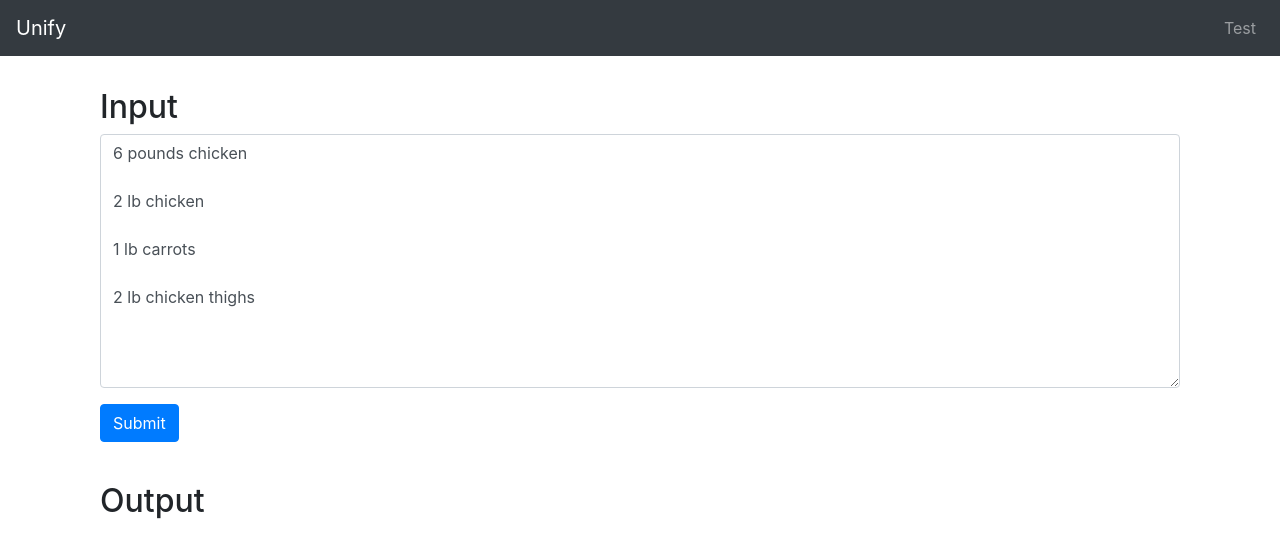
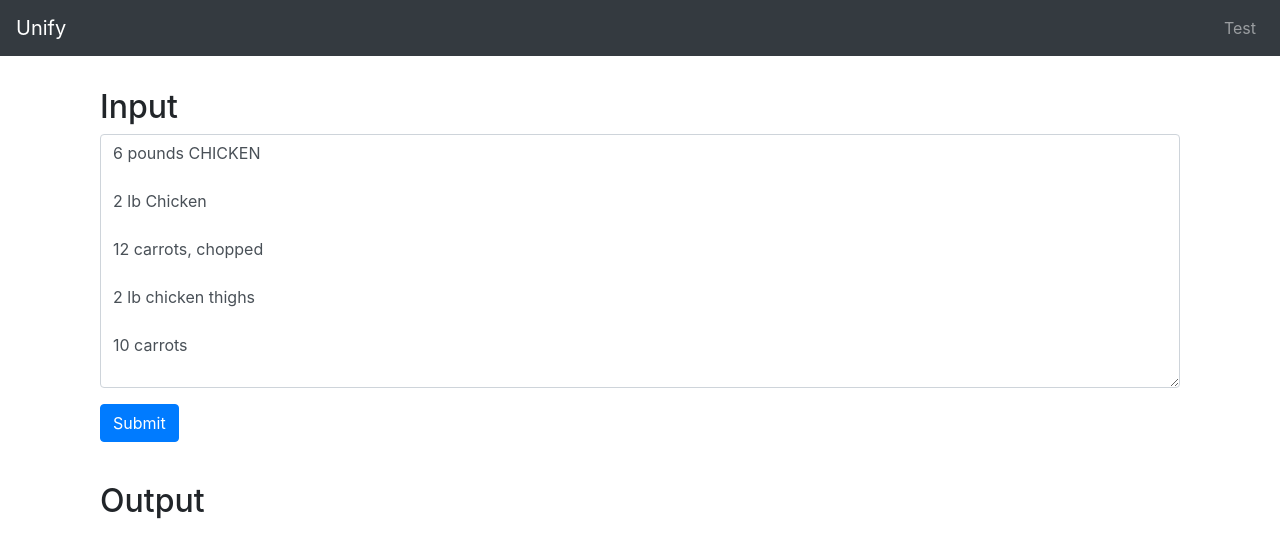
Before and after one commit to caldric/unify, a React (Create React App) app in the folder client/: page / in a window 1280 px wide. Shown: the top 558 px of the page. Built offline with nearby package versions, Linux system fonts and the light colour scheme.

Commit message:
Update test input

```diff
--- a/client/src/components/GroceryInput.tsx
+++ b/client/src/components/GroceryInput.tsx
@@ -20,10 +20,11 @@ interface ResponseData {
 const GroceryInput: React.FC<Props> = ({ setGroceryOutput }) => {
   // const [groceryInput, setGroceryInput] = useState('');
   const testInput = [
-    '6 pounds chicken',
-    '2 lb chicken',
-    '1 lb carrots',
+    '6 pounds CHICKEN',
+    '2 lb Chicken',
+    '12 carrots, chopped',
     '2 lb chicken thighs',
+    '10 carrots',
   ].join('\n\n');
   const [groceryInput, setGroceryInput] = useState(testInput);
 
```
